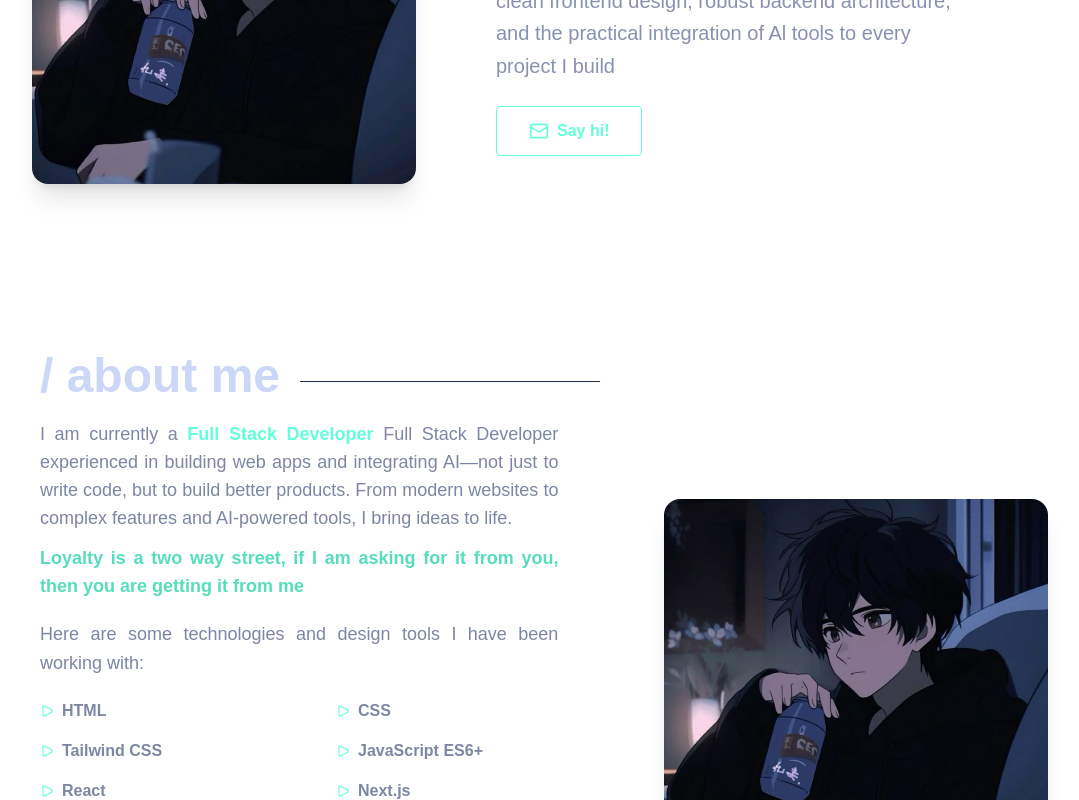
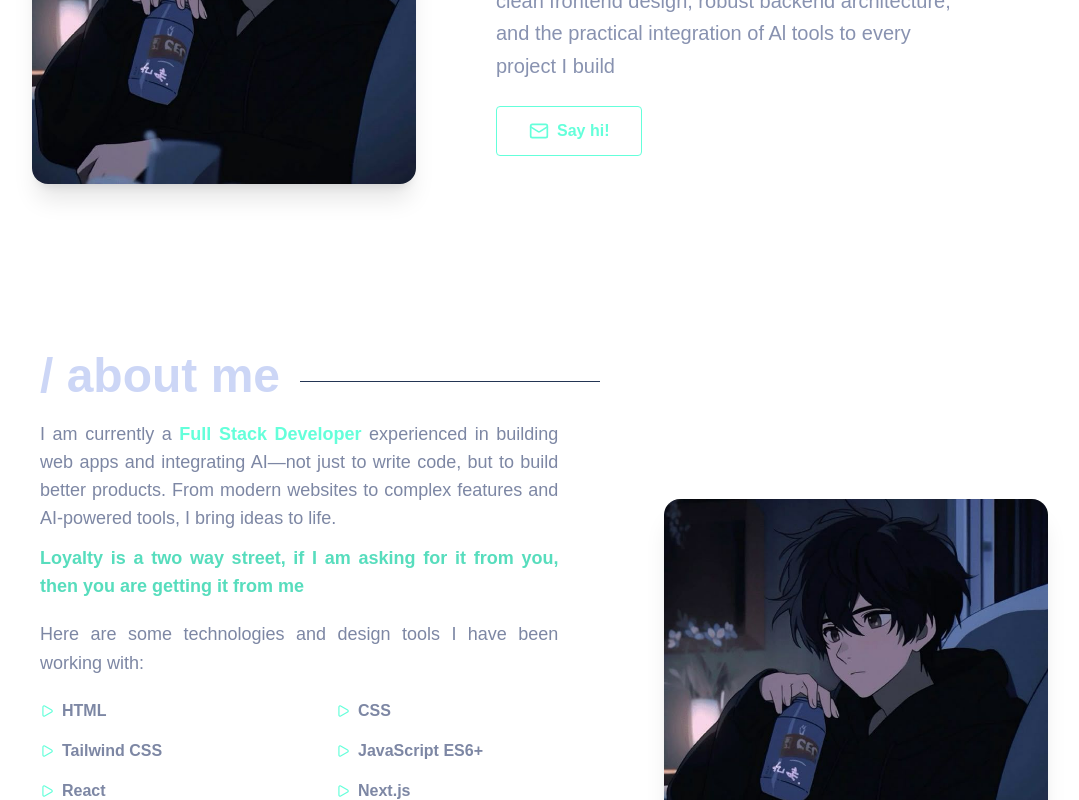
Before and after one commit to hassaanonlinux-sudo/Personal-Portfolio, a Next.js app: page / in a window 1280 px wide. Shown: the part 368-1168 px from the top of the page, without its empty margins (96-1175 px from the left). Built offline with nearby package versions, Linux system fonts and the light colour scheme; a web font is replaced by a local one.

Commit message:
one line

```diff
--- a/components/AboutSection.tsx
+++ b/components/AboutSection.tsx
@@ -45,7 +45,7 @@ export default function AboutSection() {
           <p className=" text-xl md:text-lg pt-5 w-full lg:w-[90%] text-(--second-color-font) text-justify ">
             I am currently a{" "}
             <span className="font-bold text-hover">Full Stack Developer</span>{" "}
-Full Stack Developer experienced in building web apps and integrating AI—not just to write code, but to build better products. From modern websites to complex features and AI-powered tools, I bring ideas to life.
+ experienced in building web apps and integrating AI—not just to write code, but to build better products. From modern websites to complex features and AI-powered tools, I bring ideas to life.
      <div className="pt-3 text-(--text-color2)  md:text-lg font-bold  ">
               Loyalty is a two way street, if I am asking for it from you, then you are getting it from me {" "}
             </div>
```
